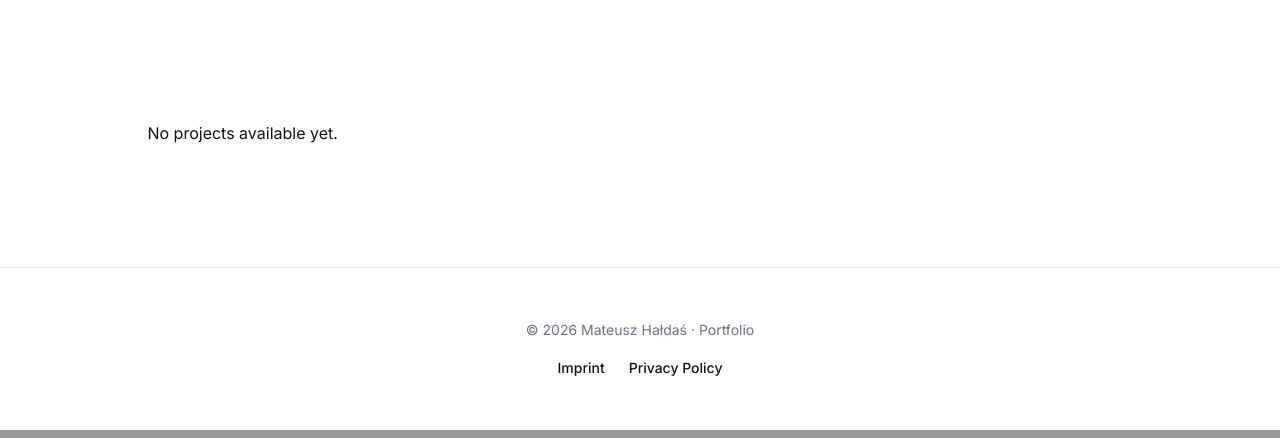
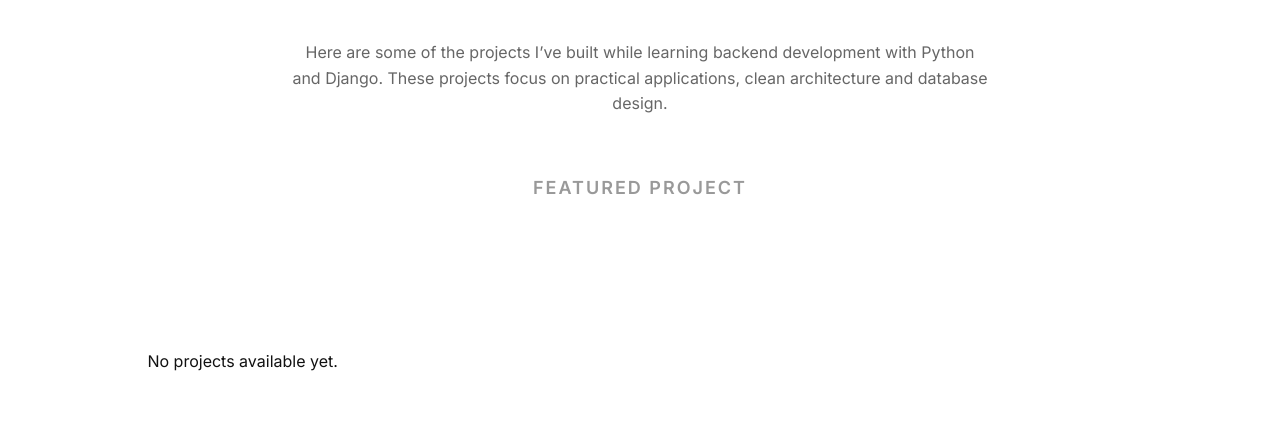
Before and after one commit to Ex333/portfolio, a Django app: page /projects/ in a window 1280 px wide. Shown: the part 737-1175 px from the top of the page. Run offline with Django 5.2, Linux system fonts and the light colour scheme; data that the repository does not hold is empty; some libraries are stand-ins or nearby versions.

Commit message:
Added some CSS for projects

```diff
--- a/portfolio/static/css/main.css
+++ b/portfolio/static/css/main.css
@@ -541,7 +541,30 @@ footer {
     gap: 18px;
     flex-wrap: wrap;
 }
+/* ==============================
+   PROJECTS INTRO
+================================ */
 
+.projects-intro{
+  max-width:700px;
+  margin:40px auto 20px;
+  text-align:center;
+  color:#666;
+  font-size:18px;
+  line-height:1.6;
+}
+
+/* ==============================
+   FEATURED PROJECTS
+================================ */
+.featured-project{
+  text-align:center;
+  margin:60px 0 30px;
+  font-size:18px;
+  letter-spacing:2px;
+  text-transform:uppercase;
+  color:#999;
+}
 /* ==============================
    PROJECTS GRID
 ================================ */
--- a/templates/projects.html
+++ b/templates/projects.html
@@ -16,8 +16,22 @@
     </p>
   </div>
 </section>
-
-
+<!-- ==============================
+     PROJECTS INTRO
+================================ -->
+<div class="projects-intro">
+  <p>
+    Here are some of the projects I’ve built while learning backend
+    development with Python and Django. These projects focus on
+    practical applications, clean architecture and database design.
+  </p>
+</div>
+<!-- ==============================
+     FEATURED PROJECT
+================================ -->
+<h2 class="featured-project">
+  Featured Project
+</h2>
 <!-- ==============================
      PROJECTS GRID
 ================================ -->
```
Also changed, not shown: media/industrial/blocks/PLCProgramming.jfif (deleted), media/profile/MateuszHałdaśProfileAvatar.jpg (deleted), media/profile/MateuszHałdaśProfileAvatar_QOPuPAL.png (deleted), media/projects/MateuszHaldasPortfolio.png (added).
